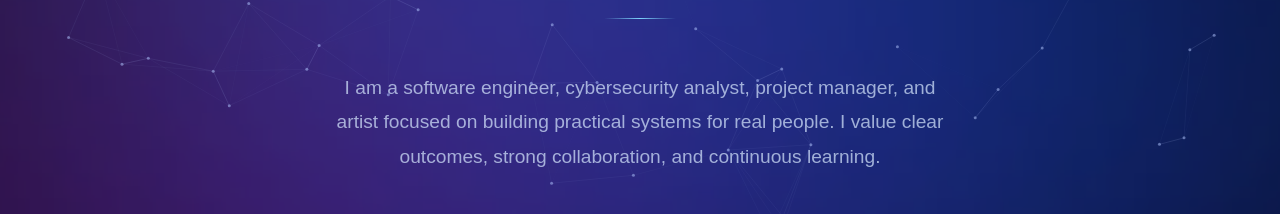
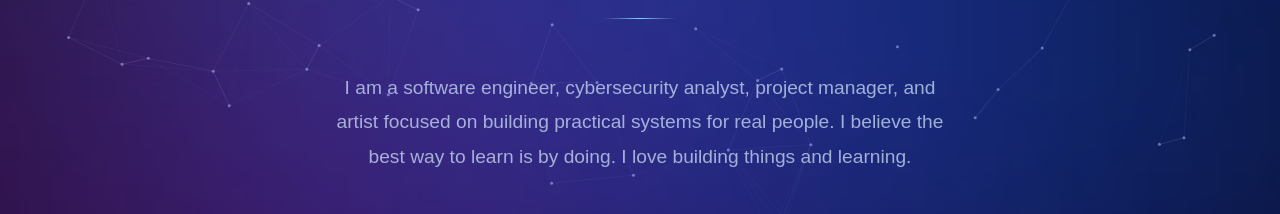
Before and after one commit to BradleyCharles/ProjectBradley, a Next.js app: page / in a window 1280 px wide. Shown: the part 420-634 px from the top of the page. Built offline with nearby package versions, Linux system fonts and the light colour scheme.

Commit message:
Refactor hero statement for clarity and emphasis on hands-on learning

```diff
--- a/src/app/page.tsx
+++ b/src/app/page.tsx
@@ -28,8 +28,7 @@ export default function Home() {
             <p className={styles.heroStatement}>
               I am a software engineer, cybersecurity analyst, project manager,
               and artist focused on building practical systems for real people.
-              I value clear outcomes, strong collaboration, and continuous
-              learning.
+              I believe the best way to learn is by doing. I love building things and learning.
             </p>
           </section>
 
```
